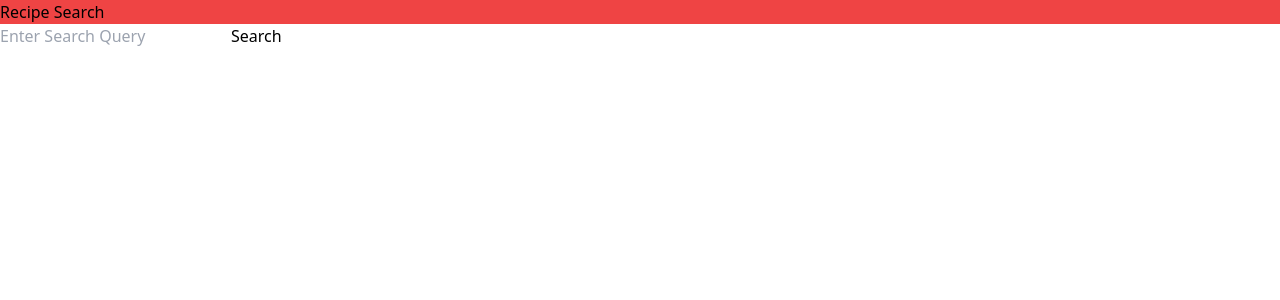
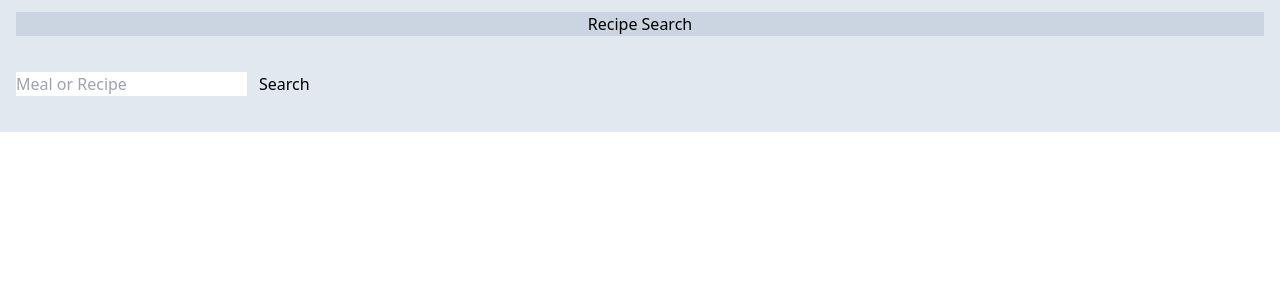
Before and after one commit to lbholmes1998/cuisine_cart, a Next.js app in the folder frontend/: page /RecipeSearch in a window 1280 px wide. Shown: the top 300 px of the page. Built offline with nearby package versions, Linux system fonts and the light colour scheme.

Commit message:
modal checkpoint

```diff
--- /dev/null
+++ b/frontend/src/components/modal.tsx
@@ -0,0 +1,34 @@
+import React from "react";
+import styles from "./Modal.module.css";
+import RootLayout from "@/app/Layout";
+
+const Modal = ({ setIsOpen, props }: { setIsOpen: any; props: any }) => {
+
+    return (
+        <RootLayout>
+            <div className={'bg-slate-200'} onClick={() => setIsOpen(false)} />
+            <div className={''}>
+                <div className={''}>
+                    <div className={''}>
+                        <h5 className={''}>{props.recipeName}</h5>
+                    </div>
+                    <div className={''}>
+                        {props}
+                    </div>
+                    <div className={''}>
+                        <div className={''}>
+                            <button
+                                className={''}
+                                onClick={() => setIsOpen(false)}
+                            >
+                                Close
+                            </button>
+                        </div>
+                    </div>
+                </div>
+            </div>
+        </RootLayout>
+    );
+};
+
+export default Modal;
--- a/frontend/src/pages/RecipeSearch.tsx
+++ b/frontend/src/pages/RecipeSearch.tsx
@@ -3,6 +3,7 @@ import React, { useState, useEffect } from 'react';
 import axios from 'axios'
 import RecipeInformation from './RecipeInformation';
 import RootLayout from '@/app/Layout';
+import Modal from '@/components/modal';
 
 interface Recipe {
     id: number,
@@ -19,6 +20,7 @@ const RecipeSearch: React.FC = () => {
     const [query, setQuery] = useState<string>('')
     const [results, setResults] = useState<Recipe[]>([]);  // Expect array in format of Recipe interface.
     const [selectedRecipe, setSelectedRecipe] = useState<number>()
+    const [isOpen, setIsOpen] = useState<boolean>(false)
 
     const searchRecipes = async () => {
         try {
@@ -51,23 +53,29 @@ const RecipeSearch: React.FC = () => {
 
     return (
         <RootLayout>
-                <h1 className="bg-red-500">Recipe Search</h1>
+            <div className='container mx-auto px-4 pt-3 bg-slate-200'>
+                <h1 className="bg-slate-300 text-center">Recipe Search</h1>
+                <div className='py-6'>
                     <input
                         type="text"
-                    placeholder="Enter Search Query"
+                        placeholder="Meal or Recipe"
                         value={query}
                         onChange={(e) => setQuery(e.target.value)}
                     />
-                <button onClick={searchRecipes}>Search</button>
+                    <button className='px-3 py-3' onClick={searchRecipes}>Search</button>
+                </div>
                 <ul>
                     {results.map((recipe) => (
-                        <div>
+                        <div className='py-2'>
+                            <div className='bg-slate-300 max-w-xs px-1 py-1 rounded'>
                                 <li key={recipe.id}>{recipe.title}</li>
-                            <button key={`button_${recipe.id}`} value={recipe.id} onClick={handleRecipeSelect}>Show Info</button>
+                                <button className='border-solid border-2 border-slate-700 rounded' key={`button_${recipe.id}`} value={recipe.id} onClick={handleRecipeSelect}>See Recipe Info</button>
+                            </div>
                         </div>
                     ))}
+                    {selectedRecipe && <Modal setIsOpen={setIsOpen} props={renderRecipeInfo()}/>}
                 </ul>
-                {selectedRecipe && renderRecipeInfo()}
+            </div>
         </RootLayout>
     );
 }
```
Lines whose indentation alone changed are shown as unchanged.
